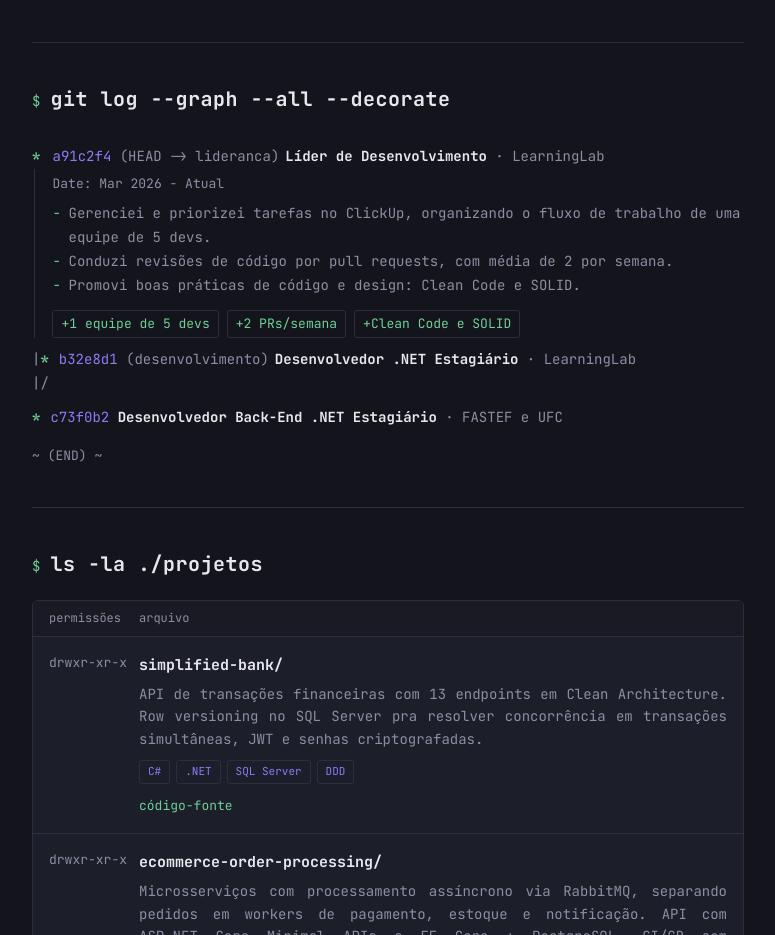
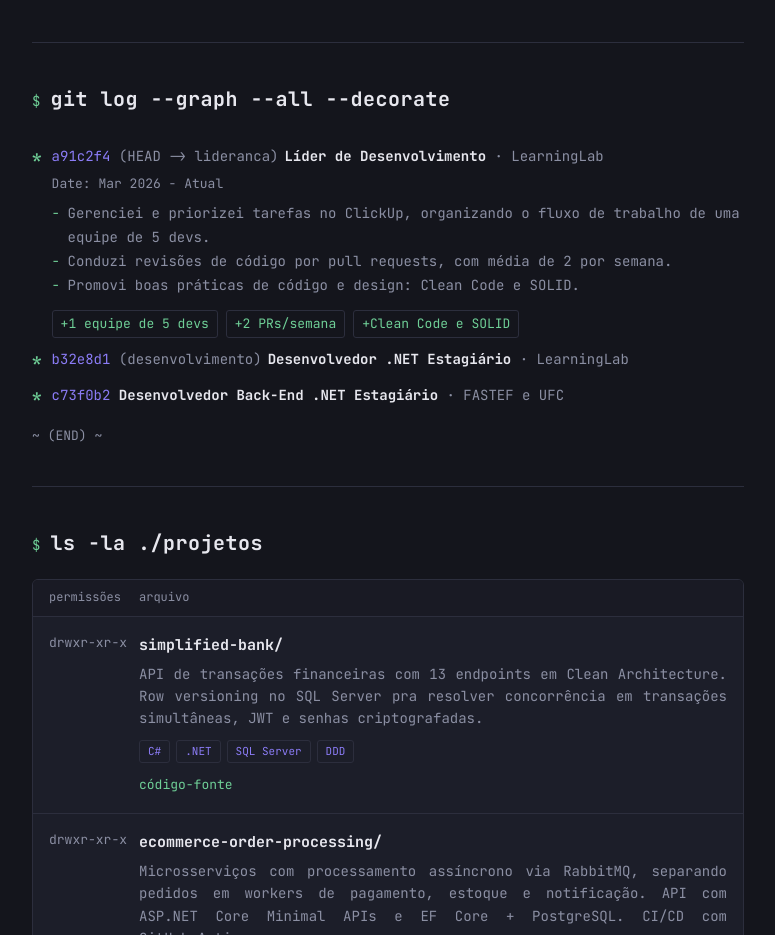
Before and after one commit to Pedro-Lucas-OKB/meu-portfolio, a React (Vite) app in the folder site/: page / in a window 1280 px wide. Shown: the part 1480-2415 px from the top of the page, without its empty margins (252-1027 px from the left). Built offline with nearby package versions, Linux system fonts and the light colour scheme.

Commit message:
style(experiencias): simplifica o graph mantendo apenas os nós

```diff
--- a/site/src/components/Experience/Experience.jsx
+++ b/site/src/components/Experience/Experience.jsx
@@ -45,33 +45,6 @@ const COMMITS = [
   },
 ]
 
-function railFor(index) {
-  if (index === 0) {
-    return (
-      <>
-        <span className={styles.node}>*</span>
-        <span className={styles.vline} />
-      </>
-    )
-  }
-  if (index === 1) {
-    return (
-      <>
-        <div className={styles.railRow}>
-          <span className={styles.vchar}>|</span>
-          <span className={styles.node}>*</span>
-        </div>
-        <div className={styles.railRow}>
-          <span className={styles.vchar}>|</span>
-          <span className={styles.join}>/</span>
-        </div>
-        <span className={styles.vline} />
-      </>
-    )
-  }
-  return <span className={styles.node}>*</span>
-}
-
 function Experience() {
   const [open, setOpen] = useState(COMMITS[0].hash)
 
@@ -84,12 +57,12 @@ function Experience() {
         <h2>git log --graph --all --decorate</h2>
       </div>
       <div className={styles.log}>
-        {COMMITS.map((commit, index) => {
+        {COMMITS.map((commit) => {
           const isOpen = open === commit.hash
           return (
             <article className={styles.commit} key={commit.hash}>
               <div className={styles.rail} aria-hidden="true">
-                {railFor(index)}
+                <span className={styles.node}>*</span>
               </div>
               <div className={styles.content}>
                 <button
--- a/site/src/components/Experience/Experience.module.css
+++ b/site/src/components/Experience/Experience.module.css
@@ -34,36 +34,13 @@
 
 .rail {
   display: flex;
-  flex-direction: column;
   align-items: flex-start;
-  white-space: pre;
-  font-size: 14px;
-  line-height: 1.7;
   padding-top: 10px;
-}
-
-.railRow {
-  display: flex;
-}
-
-.vchar {
-  color: var(--text-muted);
-}
-
-.join {
-  color: var(--text-muted);
 }
 
 .node {
   color: var(--accent-sage);
   font-weight: 700;
-}
-
-.vline {
-  flex: 1;
-  width: 1ch;
-  margin-left: 0.25ch;
-  border-left: 1px solid var(--border);
 }
 
 .content {
```
